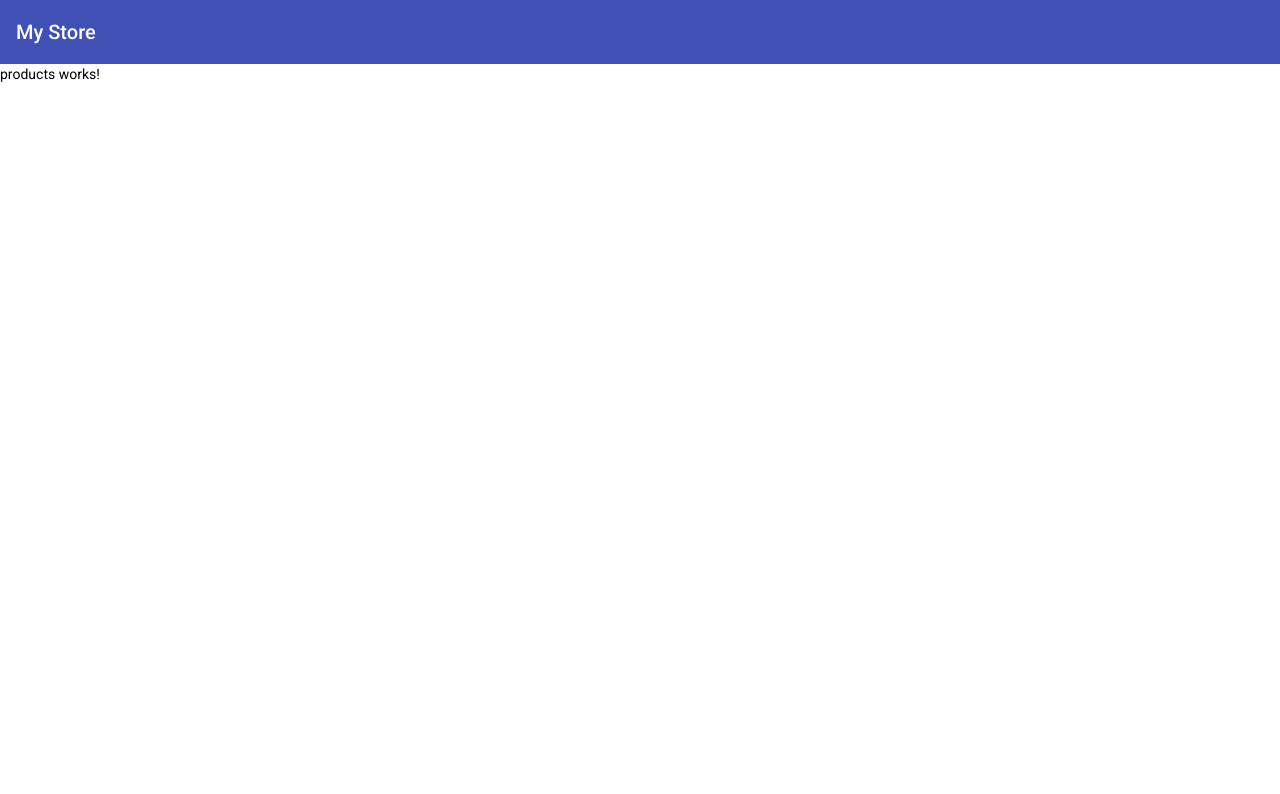
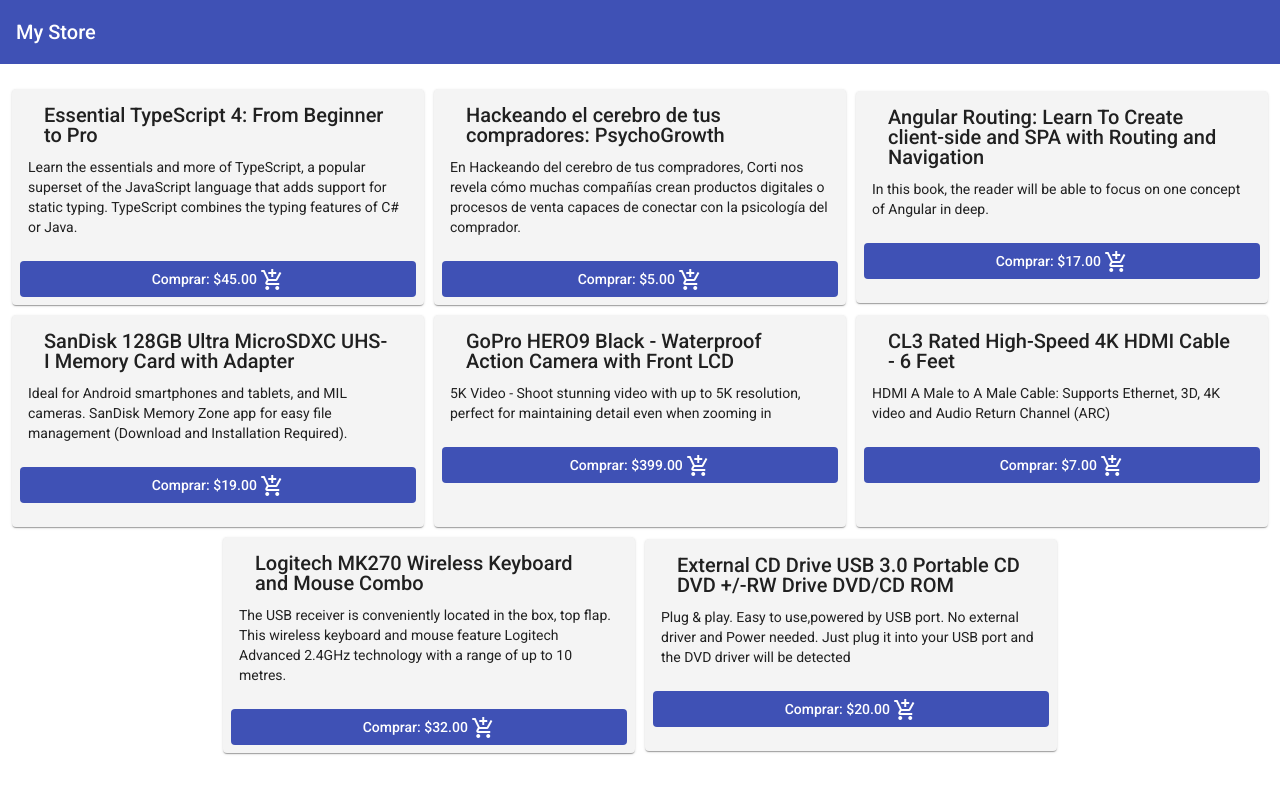
Before and after one commit to JuAmPi27/miniAppStore, an Angular app: page /products in a window 1280 px wide. Shown: the top 794 px of the page. Built offline with nearby package versions, Linux system fonts and the light colour scheme; data requests are answered from the project's data file.

Commit message:
trabajando con los productos y maquetando la vista

```diff
--- a/src/app/pages/products/products.component.css
+++ b/src/app/pages/products/products.component.css
@@ -0,0 +1,20 @@
+section.products {
+    display: flex;
+    flex-wrap: wrap;
+    justify-content: center;
+    align-items: center;
+    margin-top: 20px;
+}
+
+.card {
+    background-color: #f4f4f4;
+    margin: 5px;
+    min-height: 180px;
+    min-width: 380px;
+    max-width: 380px;
+    height: 100%;
+}
+
+button {
+    width: 100%;
+}
--- a/src/app/pages/products/products.component.html
+++ b/src/app/pages/products/products.component.html
@@ -1 +1,16 @@
-<p>products works!</p>
+<section class="products">
+    <mat-card class="card" *ngFor="let product of products">
+        <mat-card-header>
+            <mat-card-title>
+                {{ product.name }}
+            </mat-card-title>
+        </mat-card-header>
+        <mat-card-content>{{ product.description }}</mat-card-content>
+        <mat-card-actions>
+            <button mat-flat-button color="primary">
+                Comprar:  {{ product.price | currency }}
+                <mat-icon>add_shopping_cart</mat-icon> <!--la lista de íconos está en google-->
+            </button>
+        </mat-card-actions>
+    </mat-card>
+</section>
--- a/src/app/pages/products/products.component.ts
+++ b/src/app/pages/products/products.component.ts
@@ -1,5 +1,6 @@
 import { Component, OnInit } from '@angular/core';
 import { tap } from 'rxjs/operators';
+import { Product } from './interfaces/product.interface';
 import { ProductsService } from './services/products.service';
 
 @Component({
@@ -7,13 +8,15 @@ import { ProductsService } from './services/products.service';
   templateUrl: './products.component.html',
   styleUrls: ['./products.component.css']
 })
+
 export class ProductsComponent implements OnInit {
+  products!: Product []; // con el signo de exclamación " ! " nos deja de dar error por no inicializarla
 
   constructor(private productSvc: ProductsService) { }
 
   ngOnInit(): void {
     this.productSvc.getProducts()
-    .pipe(tap(res =>console.log(res)))
+    .pipe(tap((products: Product[]) =>console.log(this.products = products)))
     .subscribe()
   }
 
```
Also changed, not shown: src/app/material.module.ts (+12 -1 lines), src/app/pages/products/products.module.ts (+7 -1 lines).
